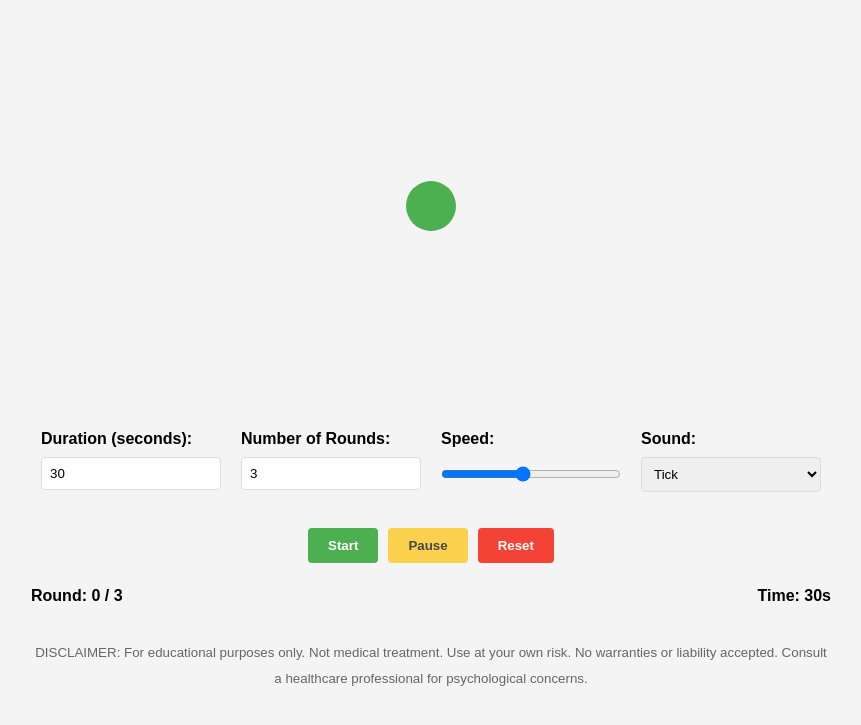
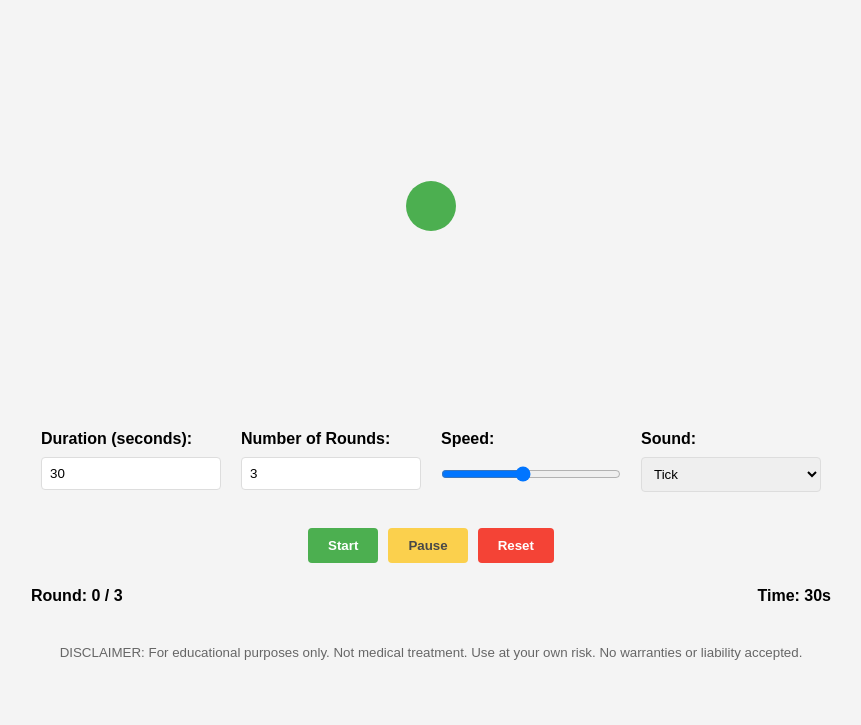
Before and after one commit to snickerton/emdr, a plain HTML site: page index.html in a window 1280 px wide. Both pictures are taken after a click on the button "I Understand and Agree". Shown: the part 85-810 px from the top of the page, without its empty margins (209-1070 px from the left). Drawn offline with Linux system fonts and the light colour scheme; no server answers.

Commit message:
Update index.html

```diff
--- a/index.html
+++ b/index.html
@@ -82,7 +82,7 @@
         </div>
 
         <div class="footer">
-            <p><small>DISCLAIMER: For educational purposes only. Not medical treatment. Use at your own risk. No warranties or liability accepted. Consult a healthcare professional for psychological concerns.</small></p>
+            <p><small>DISCLAIMER: For educational purposes only. Not medical treatment. Use at your own risk. No warranties or liability accepted.</small></p>
         </div>
 
     </div>
```
